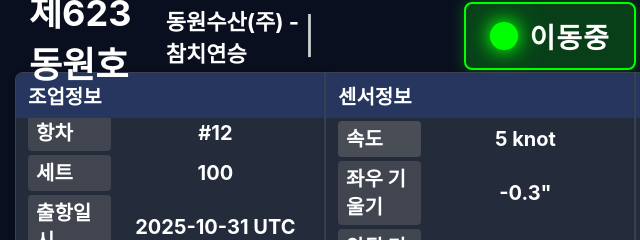
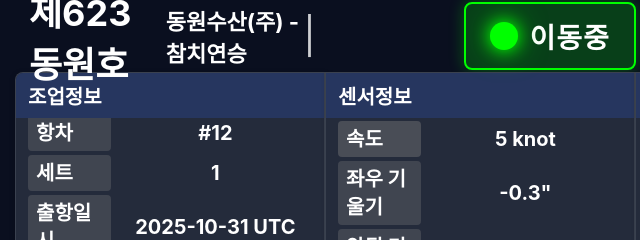
Before and after one commit to coolha-ops/iuu, a plain HTML site: page index.html in a window 1280 px wide. Shown: the top 240 px of the page, 5-645 px from the left. Drawn offline with Linux system fonts and the light colour scheme; a web font is replaced by a local one.

Commit message:
세트를 1로 롤백한다

```diff
--- a/index.html
+++ b/index.html
@@ -48,7 +48,7 @@
                 </div>
                 <div class="info-row">
                     <span class="info-label">세트</span>
-                    <span class="info-value">100</span>
+                    <span class="info-value">1</span>
                 </div>
                 <div class="info-row">
                     <span class="info-label">출항일시</span>
```
